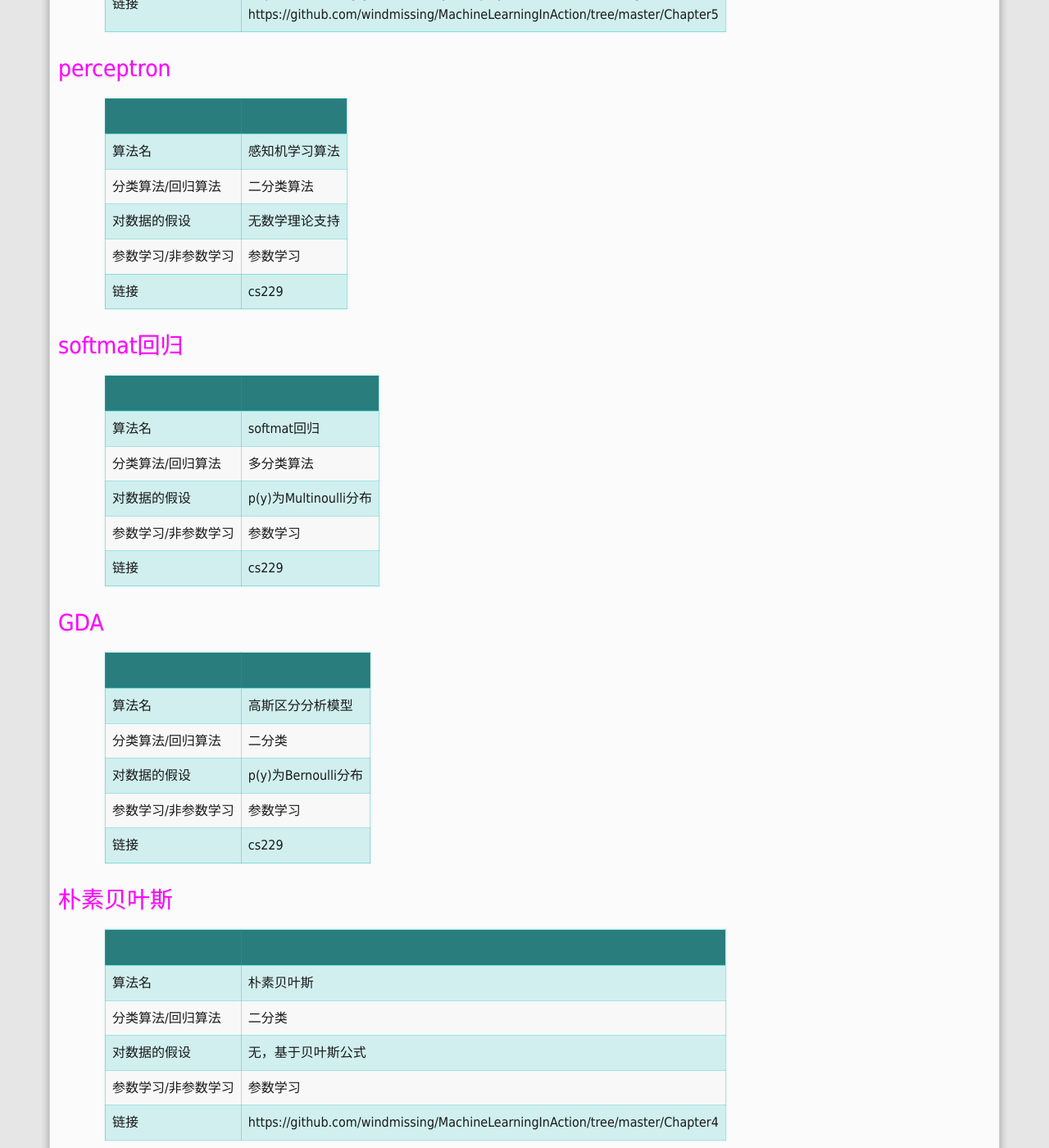
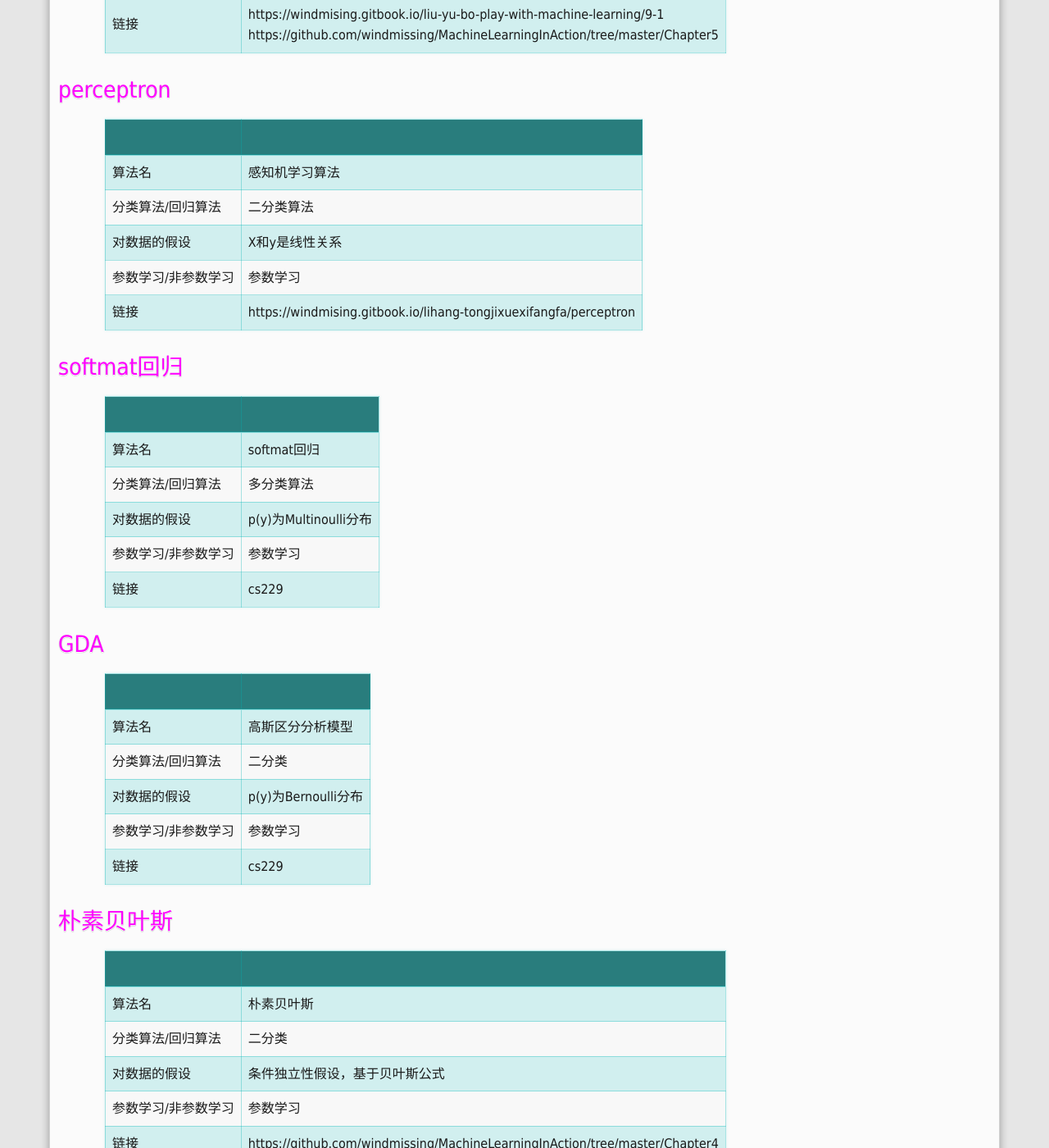
Before and after one commit to windmissing/windmissing.github.io, a Jekyll site: the page built from _posts/2020-01-15-ML-algorithms-links.md, in a window 1280 px wide and 1400 px high, scrolled down 1635 px. Shown: the whole window at 82% size. Built offline with Jekyll 4.4.1, drawn with Linux system fonts in a browser that asks for light colours; some of the changed text lies outside the part shown.

Commit message:
small changes

```diff
--- a/_posts/2020-01-15-ML-algorithms-links.md
+++ b/_posts/2020-01-15-ML-algorithms-links.md
@@ -15,7 +15,7 @@
 | 分类算法/回归算法 | 多分类 |
 |对数据的假设 | 无 |
 |参数学习/非参数学习 | 非参数学习 |
-| 链接 | https://windmising.gitbook.io/liu-yu-bo-play-with-machine-learning/di-si-zhangkjin-lin-suan-fa<br>https://github.com/windmissing/MachineLearningInAction/tree/master/Chapter2|
+| 链接 | https://windmising.gitbook.io/liu-yu-bo-play-with-machine-learning/di-si-zhangkjin-lin-suan-fa<br>https://github.com/windmissing/MachineLearningInAction/tree/master/Chapter2<br>https://windmising.gitbook.io/lihang-tongjixuexifangfa/knn|
 
 <!-- more -->
 
@@ -55,9 +55,9 @@
 ---|---
 |算法名| 感知机学习算法 |
 | 分类算法/回归算法 | 二分类算法 |
-|对数据的假设 | 无数学理论支持 |
+|对数据的假设 | X和y是线性关系 |
 |参数学习/非参数学习 | 参数学习 |
-| 链接 | cs229
+| 链接 | https://windmising.gitbook.io/lihang-tongjixuexifangfa/perceptron
 
 ## softmat回归
 
@@ -85,7 +85,7 @@
 ---|---
 |算法名| 朴素贝叶斯 |
 | 分类算法/回归算法 | 二分类 |
-|对数据的假设 | 无，基于贝叶斯公式 |
+|对数据的假设 | 条件独立性假设，基于贝叶斯公式 |
 |参数学习/非参数学习 | 参数学习 |
 | 链接 | https://github.com/windmissing/MachineLearningInAction/tree/master/Chapter4
 
```
